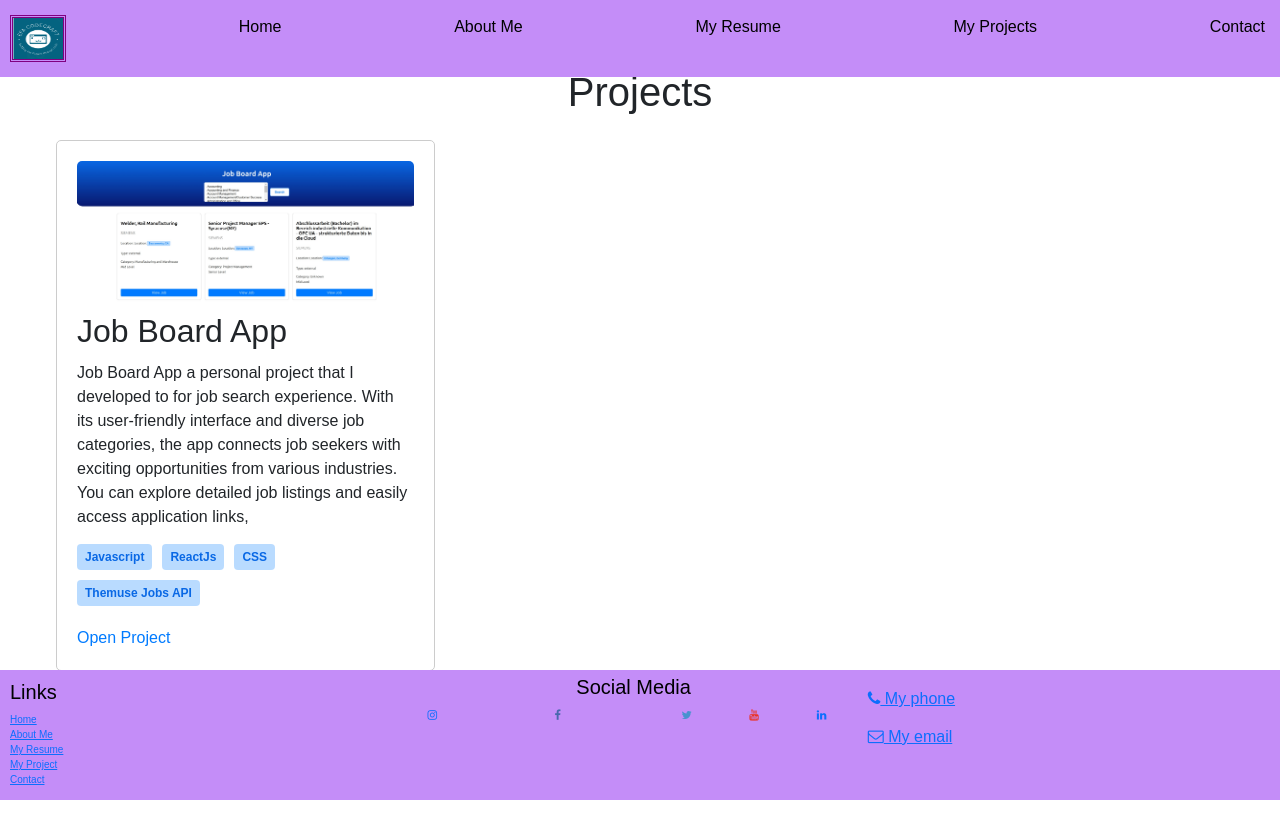
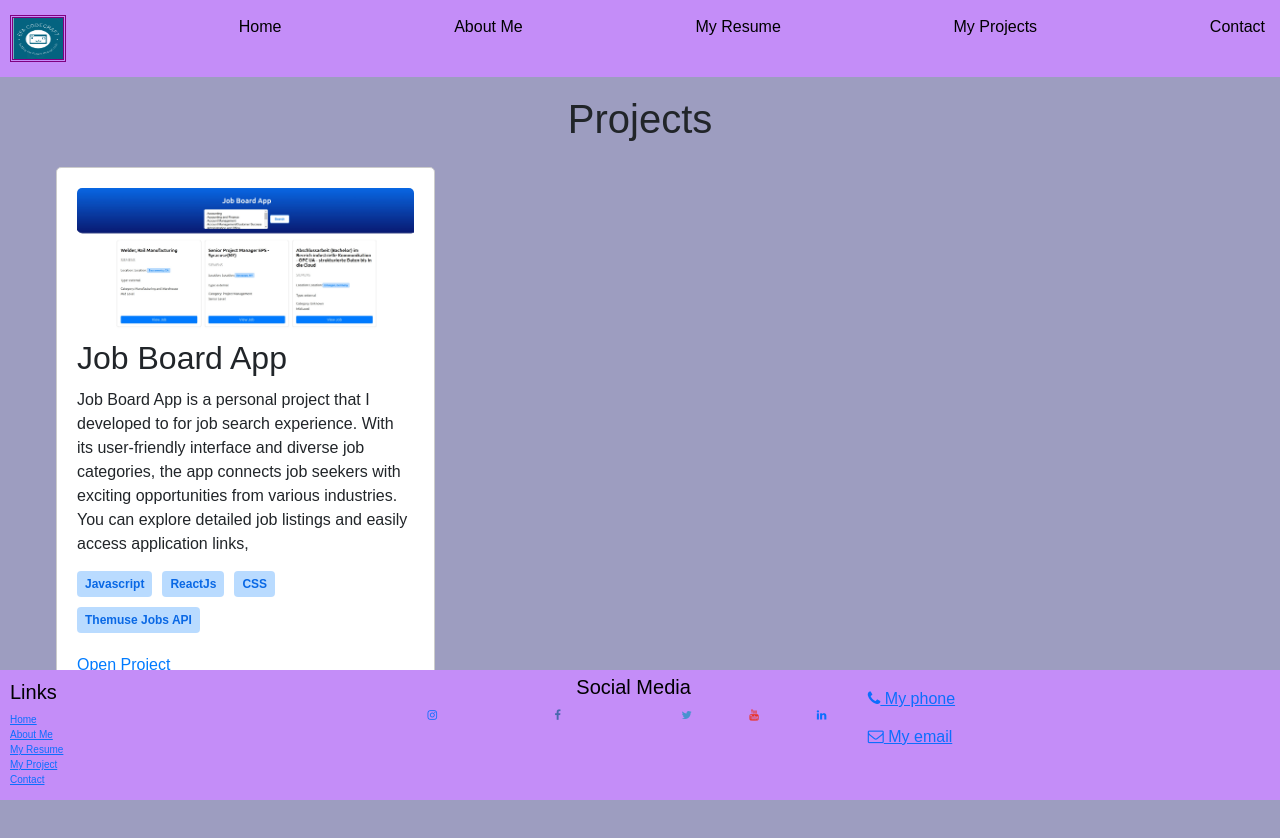
Before and after one commit to efahigi/efahigi.github.io, a React (Create React App) app: page /project in a window 1280 px wide. Shown: the top 838 px of the page. Built offline with nearby package versions, Linux system fonts and the light colour scheme.

Commit message:
20th commit

```diff
--- a/src/Project.css
+++ b/src/Project.css
@@ -1,10 +1,14 @@
 .projectPage {
     padding: 20px;
-    margin-top: 3rem;
-  }
+    margin-top: 75px;
+    height: 130vh;
+    background-color: rgb(157, 157, 192);
+}
+
 
   .title{
     text-align: center;
+    margin-top: 3;
   }
   .project-card-container {
     display: grid;
--- a/src/about.css
+++ b/src/about.css
@@ -11,6 +11,7 @@
     margin: 0%;
 }
 .myName{
+    font-weight: bold;
     /* border: solid red; */
     text-align: center;
     color: black;
--- a/src/pages/Project.jsx
+++ b/src/pages/Project.jsx
@@ -22,9 +22,9 @@ function Project() {
         <ProjectCard
           image={jobApp}
           title="Job Board App"
-          link=""
+          link="https://github.com/efahigi/jobApp"
           description={
-            "Job Board App a personal project that I developed to for job search experience. " +
+            "Job Board App is a personal project that I developed to for job search experience. " +
             "With its user-friendly interface and diverse job categories, the app connects job seekers with exciting opportunities from various industries. " +
             "You can explore detailed job listings and easily access application links, "
           }
```
